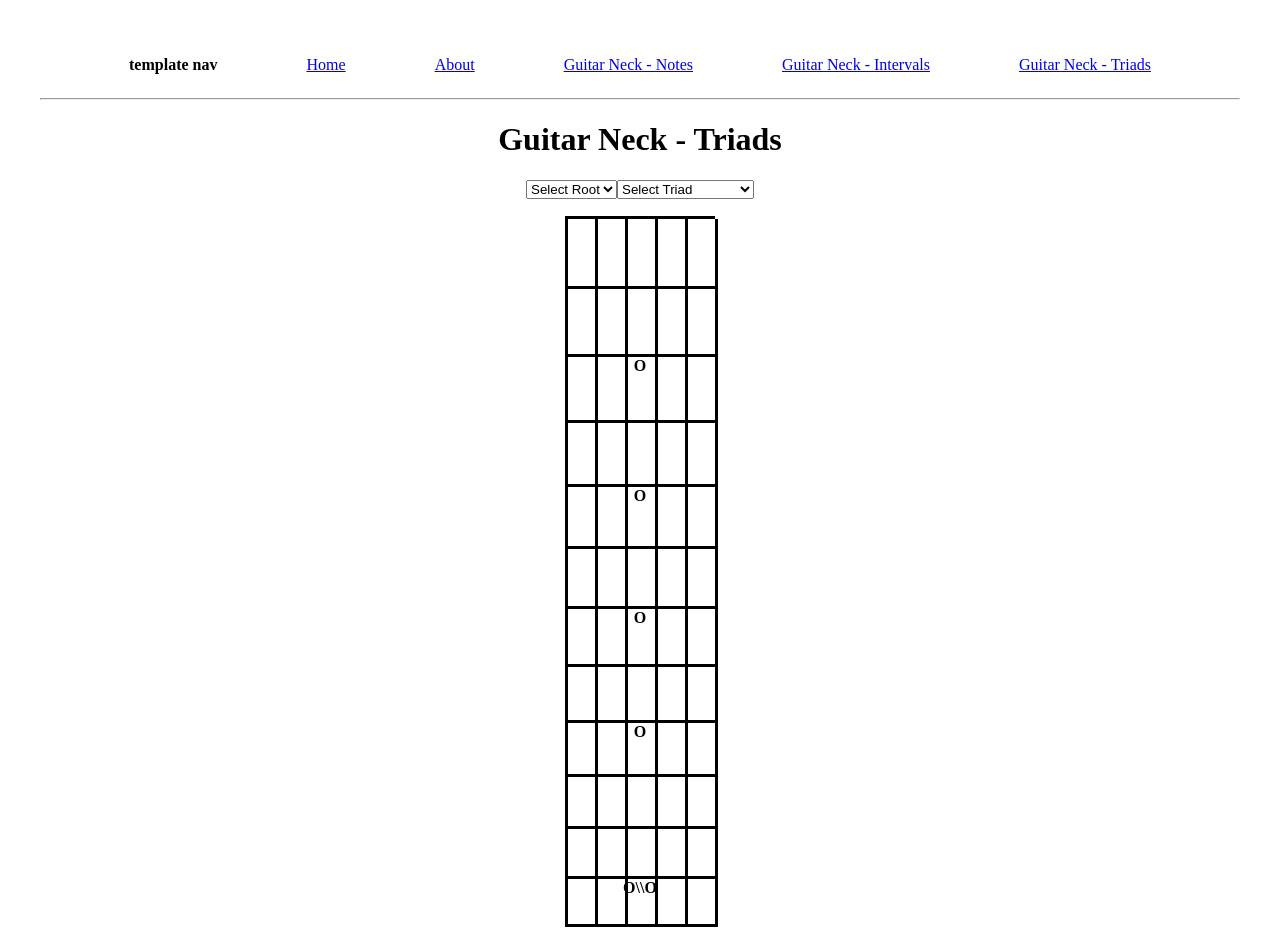
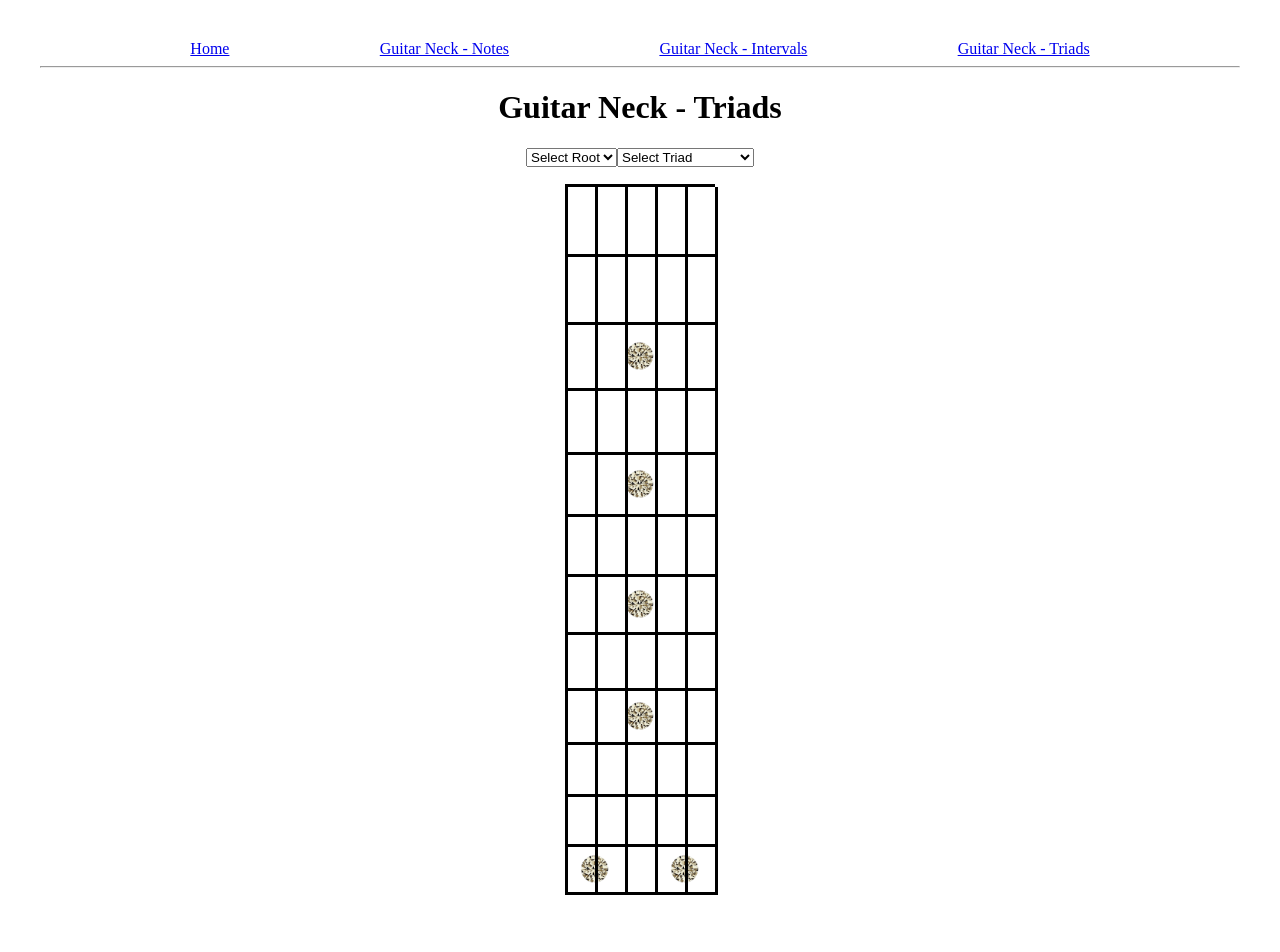
Before and after one commit to LXwaru/guitar-neck-project, a React (Vite) app in the folder guitar-neck-project/: page /GuitarNeckTriads in a window 1280 px wide. Shown: the top 952 px of the page. Built offline with nearby package versions, Linux system fonts and the light colour scheme.

Commit message:
MVP finished

```diff
--- a/guitar-neck-project/src/About.jsx
+++ /dev/null
@@ -1,8 +0,0 @@
-const About = () => {
-    return (
-        <>
-            <h1>This is about a Butt</h1>
-        </>
-    )
-}
-export default About
--- a/guitar-neck-project/src/App.css
+++ b/guitar-neck-project/src/App.css
@@ -1100,3 +1100,43 @@
   grid-row: 13;
   background-image: linear-gradient(to top, #1402b9, #b9020200);
 }
+
+.diamond-inlay-1 {
+  grid-column: 6 / span 2;
+  grid-row: 4;
+  align-content: center;
+  z-index: -1;
+}
+.diamond-inlay-2 {
+  grid-column: 6 / span 2;
+  grid-row: 6;
+  align-content: center;
+  z-index: -1;
+}
+
+.diamond-inlay-3 {
+  grid-column: 6 / span 2;
+  grid-row: 8;
+  align-content: center;
+  z-index: -1;
+}
+
+.diamond-inlay-4 {
+  grid-column: 6 / span 2;
+  grid-row: 10;
+  align-content: center;
+  z-index: -1;
+}
+
+.diamond-inlay-5 {
+  grid-column: 3 / span 2;
+  grid-row: 13;
+  align-content: center;
+  z-index: -1;
+}
+.diamond-inlay-6 {
+  grid-column: 9 / span 2;
+  grid-row: 13;
+  align-content: center;
+  z-index: -1;
+}
--- a/guitar-neck-project/src/App.jsx
+++ b/guitar-neck-project/src/App.jsx
@@ -2,7 +2,6 @@ import { BrowserRouter, Routes, Route } from 'react-router-dom'
 import './App.css'
 import Nav from './Nav'
 import HomePage from './HomePage'
-import About from './About'
 import Footer from './Footer'
 import GuitarNeckNotes from './GuitarNeckNotes'
 import GuitarNeckIntervals from './GuitarNeckIntervals'
@@ -18,7 +17,6 @@ function App() {
       <div>
         <Routes>
           <Route path="/" element={<HomePage />} />
-          <Route path="/about" element={<About />} />
           <Route path="/GuitarNeckNotes" element={<GuitarNeckNotes />} />
           <Route path="/GuitarNeckIntervals" element={<GuitarNeckIntervals />} />
           <Route path="/GuitarNeckTriads" element={<GuitarNeckTriads />} />
--- a/guitar-neck-project/src/Footer.jsx
+++ b/guitar-neck-project/src/Footer.jsx
@@ -5,11 +5,10 @@ const Footer = () => {
         <>
             <div className="footer">
                 <hr />
-                <p>this is a footer</p>
                 <div className="footer-flex">
-                    <Link to="/" exact="true">Home</Link>
-                    <Link to="/about">About</Link>
-                    <Link to="/guitar-neck">Guitar Neck</Link>
+                    <Link to="/GuitarNeckNotes">Notes</Link>
+                    <Link to="/GuitarNeckIntervals">Intervals</Link>
+                    <Link to="/GuitarNeckTriads">Triads</Link>
                 </div>
             </div>
         </>
--- a/guitar-neck-project/src/GuitarNeckIntervals.jsx
+++ b/guitar-neck-project/src/GuitarNeckIntervals.jsx
@@ -360,16 +360,16 @@ const GuitarNeckIntervals = () => {
             <div className="neck-grid">
                 <div className="fret-1"></div>
                 <div className="fret-2"></div>
-                <div className="fret-3"><strong>O</strong></div>
+                <div className="fret-3"></div>
                 <div className="fret-4"></div>
-                <div className="fret-5"><strong>O</strong></div>
+                <div className="fret-5"></div>
                 <div className="fret-6"></div>
-                <div className="fret-7"><strong>O</strong></div>
+                <div className="fret-7"></div>
                 <div className="fret-8"></div>
-                <div className="fret-9"><strong>O</strong></div>
+                <div className="fret-9"></div>
                 <div className="fret-10"></div>
                 <div className="fret-11"></div>
-                <div className="fret-12"><strong>O\\O</strong></div>
+                <div className="fret-12"></div>
                 <div className="fret-13"></div>
                 <div className="fret-14"></div>
                 <div className="nut"></div>
@@ -379,6 +379,24 @@ const GuitarNeckIntervals = () => {
                 <div className="string-3"></div>
                 <div className="string-2"></div>
                 <div className="string-1"></div>
+                <div className="diamond-inlay-1">
+                    <img src="public/diamond-inlay.png" alt="diamond inlay" width="30px" height="auto" />
+                </div>
+                <div className="diamond-inlay-2">
+                    <img src="public/diamond-inlay.png" alt="diamond inlay" width="30px" height="auto" />
+                </div>
+                <div className="diamond-inlay-3">
+                    <img src="public/diamond-inlay.png" alt="diamond inlay" width="30px" height="auto" />
+                </div>
+                <div className="diamond-inlay-4">
+                    <img src="public/diamond-inlay.png" alt="diamond inlay" width="30px" height="auto" />
+                </div>
+                <div className="diamond-inlay-5">
+                    <img src="public/diamond-inlay.png" alt="diamond inlay" width="30px" height="auto" />
+                </div>
+                <div className="diamond-inlay-6">
+                    <img src="public/diamond-inlay.png" alt="diamond inlay" width="30px" height="auto" />
+                </div>
                 {handleRootLighter(selectedRoot)}
                 {handleTargetLighter(selectedRoot, selectedTarget)}
             </div>
--- a/guitar-neck-project/src/GuitarNeckNotes.jsx
+++ b/guitar-neck-project/src/GuitarNeckNotes.jsx
@@ -178,16 +178,16 @@ const GuitarNeckNotes = () => {
             <div className="neck-grid">
                 <div className="fret-1"></div>
                 <div className="fret-2"></div>
-                <div className="fret-3"><strong>O</strong></div>
+                <div className="fret-3"></div>
                 <div className="fret-4"></div>
-                <div className="fret-5"><strong>O</strong></div>
+                <div className="fret-5"></div>
                 <div className="fret-6"></div>
-                <div className="fret-7"><strong>O</strong></div>
+                <div className="fret-7"></div>
                 <div className="fret-8"></div>
-                <div className="fret-9"><strong>O</strong></div>
+                <div className="fret-9"></div>
                 <div className="fret-10"></div>
                 <div className="fret-11"></div>
-                <div className="fret-12"><strong>O\\O</strong></div>
+                <div className="fret-12"></div>
                 <div className="fret-13"></div>
                 <div className="fret-14"></div>
                 <div className="nut"></div>
@@ -197,6 +197,24 @@ const GuitarNeckNotes = () => {
                 <div className="string-3"></div>
                 <div className="string-2"></div>
                 <div className="string-1"></div>
+                <div className="diamond-inlay-1">
+                    <img src="public/diamond-inlay.png" alt="diamond inlay" width="30px" height="auto" />
+                </div>
+                <div className="diamond-inlay-2">
+                    <img src="public/diamond-inlay.png" alt="diamond inlay" width="30px" height="auto" />
+                </div>
+                <div className="diamond-inlay-3">
+                    <img src="public/diamond-inlay.png" alt="diamond inlay" width="30px" height="auto" />
+                </div>
+                <div className="diamond-inlay-4">
+                    <img src="public/diamond-inlay.png" alt="diamond inlay" width="30px" height="auto" />
+                </div>
+                <div className="diamond-inlay-5">
+                    <img src="public/diamond-inlay.png" alt="diamond inlay" width="30px" height="auto" />
+                </div>
+                <div className="diamond-inlay-6">
+                    <img src="public/diamond-inlay.png" alt="diamond inlay" width="30px" height="auto" />
+                </div>
                 {handleNoteLighterChange(selectedNote)}
             </div>
         </>
--- a/guitar-neck-project/src/GuitarNeckTriads.jsx
+++ b/guitar-neck-project/src/GuitarNeckTriads.jsx
@@ -361,16 +361,16 @@ const GuitarNeckTriads = () => {
             <div className="neck-grid">
                 <div className="fret-1"></div>
                 <div className="fret-2"></div>
-                <div className="fret-3"><strong>O</strong></div>
+                <div className="fret-3"></div>
                 <div className="fret-4"></div>
-                <div className="fret-5"><strong>O</strong></div>
+                <div className="fret-5"></div>
                 <div className="fret-6"></div>
-                <div className="fret-7"><strong>O</strong></div>
+                <div className="fret-7"></div>
                 <div className="fret-8"></div>
-                <div className="fret-9"><strong>O</strong></div>
+                <div className="fret-9"></div>
                 <div className="fret-10"></div>
                 <div className="fret-11"></div>
-                <div className="fret-12"><strong>O\\O</strong></div>
+                <div className="fret-12"></div>
                 <div className="fret-13"></div>
                 <div className="fret-14"></div>
                 <div className="nut"></div>
@@ -380,6 +380,24 @@ const GuitarNeckTriads = () => {
                 <div className="string-3"></div>
                 <div className="string-2"></div>
                 <div className="string-1"></div>
+                <div className="diamond-inlay-1">
+                    <img src="public/diamond-inlay.png" alt="diamond inlay" width="30px" height="auto" />
+                </div>
+                <div className="diamond-inlay-2">
+                    <img src="public/diamond-inlay.png" alt="diamond inlay" width="30px" height="auto" />
+                </div>
+                <div className="diamond-inlay-3">
+                    <img src="public/diamond-inlay.png" alt="diamond inlay" width="30px" height="auto" />
+                </div>
+                <div className="diamond-inlay-4">
+                    <img src="public/diamond-inlay.png" alt="diamond inlay" width="30px" height="auto" />
+                </div>
+                <div className="diamond-inlay-5">
+                    <img src="public/diamond-inlay.png" alt="diamond inlay" width="30px" height="auto" />
+                </div>
+                <div className="diamond-inlay-6">
+                    <img src="public/diamond-inlay.png" alt="diamond inlay" width="30px" height="auto" />
+                </div>
                 {handleRootLighter(selectedRoot)}
                 {handleTriadLighter(selectedRoot, selectedTriad)}
             </div>
--- a/guitar-neck-project/src/HomePage.jsx
+++ b/guitar-neck-project/src/HomePage.jsx
@@ -1,7 +1,7 @@
 const HomePage = () => {
     return (
         <>
-            <h1>This is where the Butt lives</h1>
+            <h1>Explore the notes on the guitar neck, and intervals and triads based on those notes.</h1>
         </>
     )
 }
--- a/guitar-neck-project/src/Nav.jsx
+++ b/guitar-neck-project/src/Nav.jsx
@@ -4,9 +4,7 @@ const Nav = () => {
     return (
         <>
             <div className="nav-flex">
-                <p><strong>template nav</strong></p>
                 <NavLink to="/">Home</NavLink>
-                <NavLink to="/about">About</NavLink>
                 <NavLink to="/GuitarNeckNotes">Guitar Neck - Notes</NavLink>
                 <NavLink to="/GuitarNeckIntervals">Guitar Neck - Intervals</NavLink>
                 <NavLink to="/GuitarNeckTriads">Guitar Neck - Triads</NavLink>
```
Also changed, not shown: guitar-neck-project/public/diamond-inlay.png (added).
